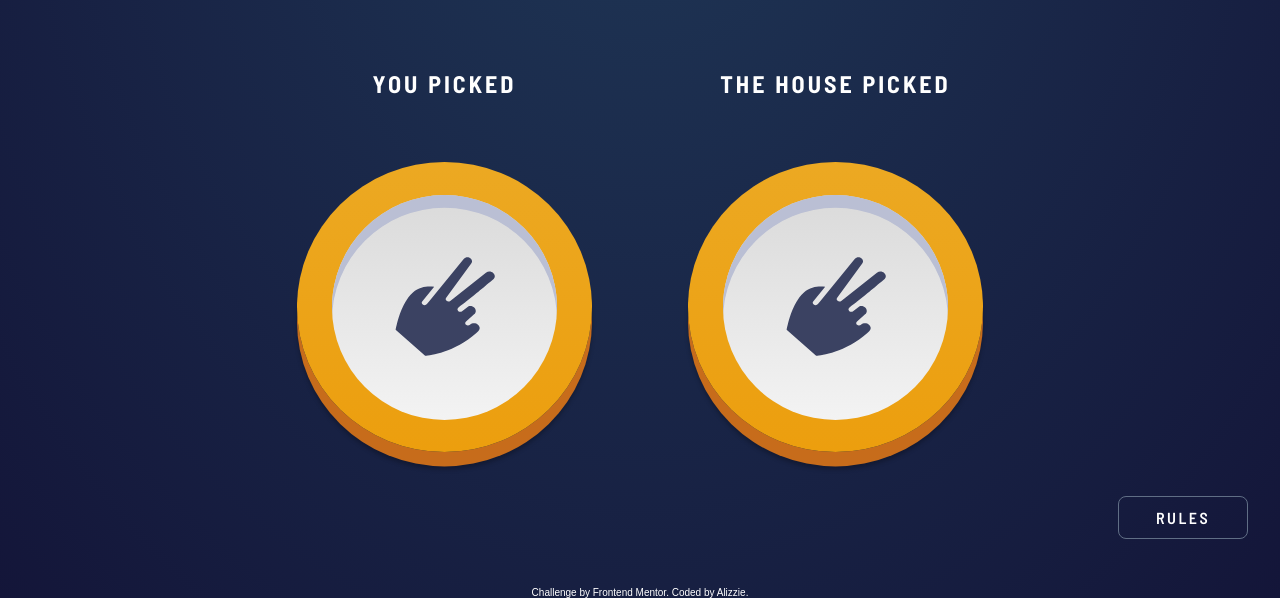
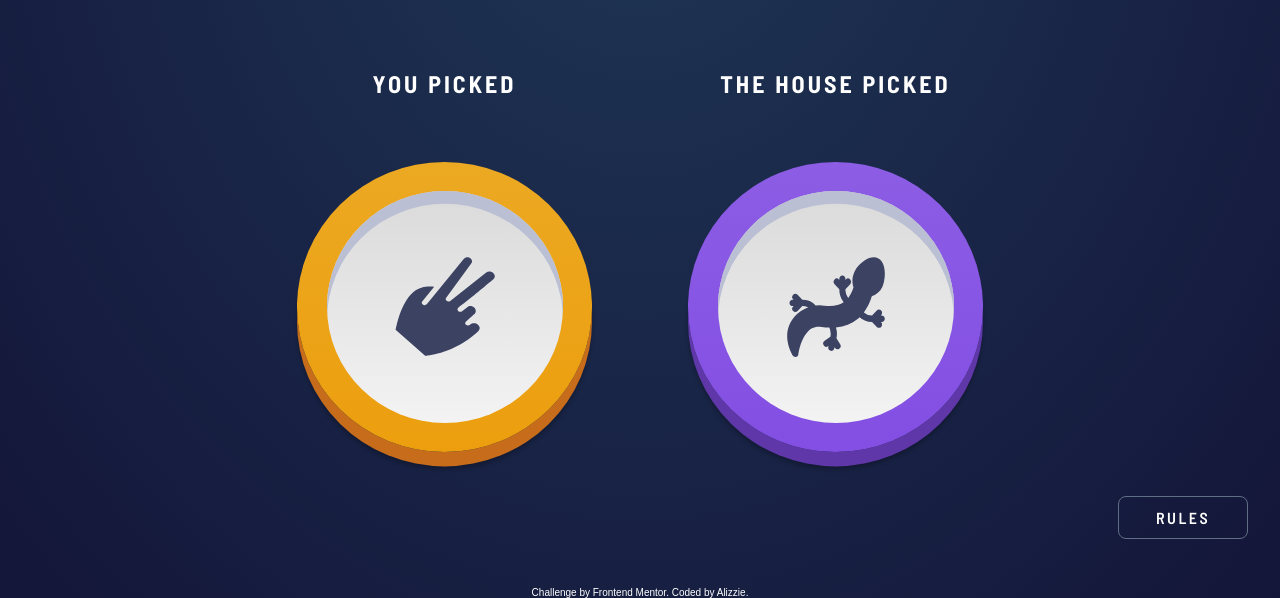
Before and after one commit to Alizzie/Frontend-Mentor---Rock-Paper-Scissors, a plain HTML site: page index.html in a window 1280 px wide. Both pictures are taken after a click on the button 640 px from the left and 326 px from the top of the page. Shown: the part 207-805 px from the top of the page. Drawn offline with Linux system fonts and the light colour scheme.

Commit message:
Add files via upload

```diff
--- a/index.html
+++ b/index.html
@@ -32,29 +32,19 @@
     <!-- Game:  Button-Choice -->
     <div class="game">
       <button type="button" name="button" class="choice-btn" data-choice="scissors">
-        <div class="circle">
           <img src="images/icon-scissors.svg" alt="scissors">
-        </div>
       </button>
       <button type="button" name="button" class="choice-btn" data-choice="paper">
-        <div class="circle">
           <img src="images/icon-paper.svg" alt="paper">
-        </div>
       </button>
       <button type="button" name="button" class="choice-btn" data-choice="rock">
-        <div class="circle">
           <img src="images/icon-rock.svg" alt="rock">
-        </div>
       </button>
       <button type="button" name="button" class="choice-btn" data-choice="lizard">
-        <div class="circle">
           <img src="images/icon-lizard.svg" alt="lizard">
-        </div>
       </button>
       <button type="button" name="button" class="choice-btn" data-choice="spock">
-        <div class="circle">
           <img src="images/icon-spock.svg" alt="spock">
-        </div>
       </button>
     </div>
 
@@ -62,10 +52,7 @@
     <div class="gameDecision">
       <div class="player-choice">
         <h3>YOU PICKED</h3>
-        <div class="player-btn choice-btn result" data-choice = "spock">
-          <div class="circle result">
-            <img src="images/icon-spock.svg" alt="spock" class="result">
-          </div>
+        <div class="player-btn">
         </div>
       </div>
       <div class="winner-decision">
@@ -75,9 +62,6 @@
       <div class="house-choice">
         <h3>THE HOUSE PICKED</h3>
         <div class="house-btn">
-          <div class="result circle house-choose">
-
-          </div>
         </div>
       </div>
     </div>
--- a/main.js
+++ b/main.js
@@ -24,8 +24,8 @@ const playBtn = document.querySelector(".play-again");
 let score = document.querySelector(".scoreNum");
 let winnerDeklaration = document.querySelector(".winner-deklaration");
 let playerResult = document.querySelector(".player-btn");
-let playerBtnImg = document.querySelector("img.result");
 let houseResult = document.querySelector(".house-btn");
+let playerChoice;
 
 function btnBeats(btn, beatsBtn) {
   this.btn = btn;
@@ -40,13 +40,21 @@ const winOptions = [
   new btnBeats("spock", "scissors rock")
 ];
 
-function playerBtn(choice) {
-  playerResult.setAttribute("data-choice", choice);
-  playerBtnImg.src = "images/icon-" + choice + ".svg";
+function chooseBtn(who, choice) {
+
+  if(who == houseResult){
+    houseResult.classList.toggle("animation2");
+  }
+
+  if(who.innerHTML.includes("choice-btn result")){
+    who.innerHTML = "";
+  } else {
+    who.innerHTML = '\n   <div class="choice-btn result" data-choice =' + choice + ' >\n\n <img src="images/icon-' + choice + '.svg" alt="' + choice + '" class="result">  </div>\n  ';
+  }
+
 }
 
 function changeSide() {
-
   if (gameSide.style.display != "none") {
     gameSide.style.display = "none";
     decisionSide.style.display = "grid";
@@ -54,35 +62,10 @@ function changeSide() {
     gameSide.style.display = "grid";
     decisionSide.style.display = "none";
   }
-
 }
 
 function houseDecision() {
-  return houseChoice = choiceBtn[Math.floor(winOptions.length * Math.random())].dataset.choice;
-}
-
-function toggleAni1() {
-  houseResult.classList.toggle("animation1");
-}
-
-function houseBtn(choice) {
-  let addClasses = ["choice-btn", "result", "animation2"];
-  for (let i = 0; i < addClasses.length; i++) {
-    houseResult.classList.toggle(addClasses[i]);
-  }
-
-  if (houseResult.getAttribute("data-choice") == null) {
-
-    houseResult.setAttribute("data-choice", choice);
-    houseResult.innerHTML = '\n   <div class="result circle">\n\n <img src="images/icon-' + choice + '.svg" alt="' + choice + '" class="result">  </div>\n  ';
-  } else {
-    houseResult.removeAttribute("data-choice");
-    houseResult.innerHTML = "<div class='result circle house-choose'></div>";
-  }
-}
-
-function toggleAni2() {
-  decision.classList.toggle("active");
+  return choiceBtn[Math.floor(winOptions.length * Math.random())].dataset.choice;
 }
 
 function findWinner(playerChoice, houseChoice) {
@@ -109,7 +92,7 @@ function findWinner(playerChoice, houseChoice) {
 }
 
 function pointWinner(winner) {
-  winner.classList.toggle("win");
+  winner.firstElementChild.classList.toggle("win");
 }
 
 function updateScore(updown){
@@ -132,9 +115,10 @@ function saveScore(){
 
 function playAgain() {
   changeSide();
+  chooseBtn(playerResult, playerChoice);
+  chooseBtn(houseResult, houseDecision());
   toggleAni1();
   toggleAni2();
-  houseBtn();
 
   if(playerResult.classList.contains("win")) {
     pointWinner(playerResult);
@@ -143,23 +127,29 @@ function playAgain() {
   }
 }
 
+function toggleAni1() {
+  houseResult.classList.toggle("animation1");
+}
+
+function toggleAni2() {
+  decision.classList.toggle("active");
+}
+
 choiceBtn.forEach(button => button.addEventListener("click", () => {
-  let playerChoice = button.dataset.choice;
+  playerChoice = button.dataset.choice;
 
   //Change Side with Player Choice
-  playerBtn(playerChoice);
+  chooseBtn(playerResult, playerChoice);
   changeSide();
 
   //House Choice added
-  let houseChoice = houseDecision();
   setTimeout(() => toggleAni1(), 1000);
-  setTimeout(() => houseBtn(houseChoice), 2000);
+  setTimeout(() => chooseBtn(houseResult, houseDecision()), 2000);
 
   //Find Winner
   setTimeout(() => toggleAni2(),3000);
-  findWinner(playerChoice, houseChoice);
+  findWinner(playerChoice, houseDecision());
 
-  //Update Score
 }))
 
 playBtn.addEventListener("click", () => {
--- a/styles.css
+++ b/styles.css
@@ -117,6 +117,7 @@ h3 {
   align-items: center;
   cursor: pointer;
   position: relative;
+  z-index: 0;
 }
 
 .choice-btn::before {
@@ -137,15 +138,22 @@ h3 {
   opacity: 0.15;
 }
 
-.circle {
-  width: 112px;
-  height: 112px;
+.choice-btn::after {
+  position: absolute;
+  width: 80%;
+  height: 80%;
+  transform: translate(0, 0);
+  content: "";
+  border-radius: 50%;
+  opacity: 1;
+  z-index: 1;
   background-image: var(--circle);
-  border-radius: 50%;
-  display: flex;
-  justify-content: center;
-  align-items: center;
   box-shadow: inset 0 0.3rem var(--shadow);
+}
+
+img {
+  position: relative;
+  z-index: 2;
 }
 
 .choice-btn[data-choice="scissors"] {
@@ -214,11 +222,8 @@ h3 {
 .house-btn , .player-btn{
   width: 100%;
   height: 290px;
-  background: transparent;
+  background: rgba(0,0,0,0.1);
   border-radius: 50%;
-  display: flex;
-  justify-content: center;
-  align-items: center;
 }
 
 .result.choice-btn {
@@ -249,6 +254,7 @@ h3 {
 
 .choice-btn.result:hover::before {
   opacity: 0;
+  cursor: auto;
 }
 
 .choice-btn.result.win::before {
@@ -262,15 +268,8 @@ h3 {
   z-index: -1;
 }
 
-.result.circle {
-  width: 225px;
-  height: 225px;
+.result.choice-btn::after {
   box-shadow: inset 0 0.8rem var(--shadow);
-}
-
-.result.house-choose {
-  background: rgba(0,0,0,0.1);
-  box-shadow: none;
 }
 
 img.result {
@@ -311,6 +310,8 @@ img.result {
   font-weight: 700;
   padding: 15px 60px;
   margin-top: 1.2rem;
+  position: relative;
+  z-index: 2;
   cursor: pointer;
 }
 
```
